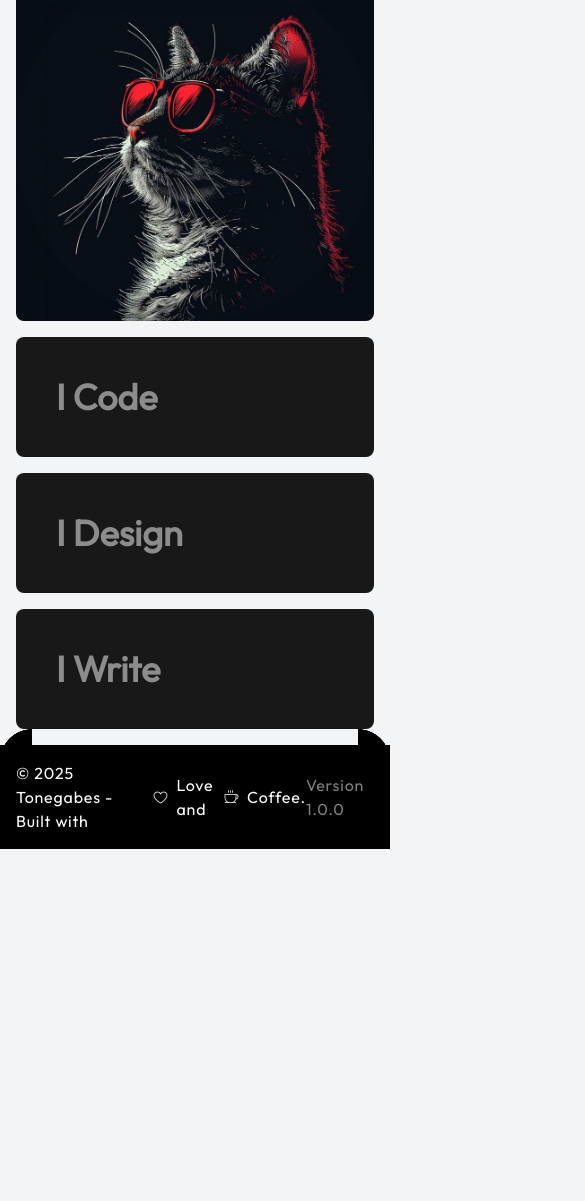
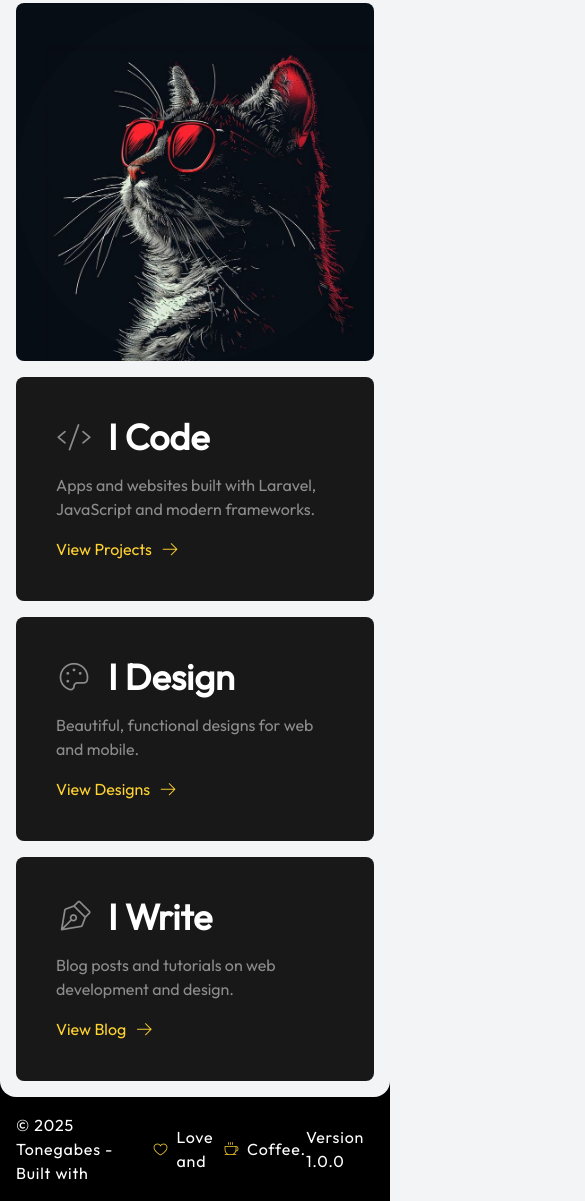
Before and after one commit to tonegabes/portfolio, an Astro site: page / in a window 390 px wide. Shown: the part 533-1734 px from the top of the page, 585 px wide, since content can reach past the window. Before the commit the page ends 1382 px from the top, so only its background shows below. Built offline with nearby package versions, Linux system fonts and the light colour scheme; Astro itself is replaced by a stand-in of ours.

Commit message:
feat: refactor footer, hero, projects, and social button components for improved layout and responsiveness - Redesigned footer with new layout and removed unnecessary elements. - Enhanced hero section with updated styles for better visibility. - Refactored projects section to use a dynamic mapping for project display. - Improved social button interactions and styles for a more engaging user experience. - Updated global styles to support new design elements.

```diff
--- a/src/components/Footer.astro
+++ b/src/components/Footer.astro
@@ -2,21 +2,13 @@
 const version = "1.0.0";
 ---
 
-<div class="relative">
-  <!-- Canto superior esquerdo -->
-  <div
-    aria-hidden="true"
-    class="pointer-events-none absolute -top-4 left-0 h-8 w-8 bg-black [mask-image:radial-gradient(circle_at_100%_100%,black_70%,transparent_71%)] [-webkit-mask-image:radial-gradient(circle_at_100%_100%,black_70%,transparent_71%)] [mask-size:100%_100%] [mask-repeat:no-repeat]"
-  ></div>
-
-  <!-- Canto superior direito -->
-  <div
-    aria-hidden="true"
-    class="pointer-events-none absolute -top-4 right-0 h-8 w-8 bg-black [mask-image:radial-gradient(circle_at_0%_100%,black_70%,transparent_71%)] [-webkit-mask-image:radial-gradient(circle_at_0%_100%,black_70%,transparent_71%)] [mask-size:100%_100%] [mask-repeat:no-repeat]"
-  ></div>
-
+<div class="flex flex-col -mt-6">
+  <div class="flex justify-between items-center">
+    <div class="size-6 -z-10 bg-black "><div class="app-bg-color rounded-bl-2xl size-full"></div></div>
+    <div class="size-6 -z-10 bg-black "><div class="app-bg-color rounded-br-2xl size-full"></div></div>
+  </div>
   <footer role="contentinfo" class="bg-black text-white font-thin tracking-wider p-4 flex justify-between items-center">
     <span class="flex items-center gap-2">© 2025 Tonegabes - Built with <i class="ph-light ph-heart text-primary"></i> Love and <i class="ph-light ph-coffee text-primary"></i> Coffee.</span>
-    <span class="text-white/50">Version {version}</span>
+    <span>Version {version}</span>
   </footer>
 </div>
--- a/src/components/HeroSection.astro
+++ b/src/components/HeroSection.astro
@@ -9,7 +9,7 @@ import HeroSocials from "./HeroSocials.astro";
     <div class="section-bg-color flex grow app-rounded-default">
       <div class="flex flex-col gap-4 m-auto max-w-2xl">
         <h1 class="text-4xl font-bold">
-          I'm <span class="text-rose-500">Tone Gabes</span>. I build interactive platforms with Laravel and JavaScript
+          I'm <span class="text-primary bg-black px-2">Tone Gabes</span>. I build interactive platforms with Laravel and JavaScript
         </h1>
         <p class="text-gray-700 text-lg mt-6">
           Full‑stack developer with 10+ years building digital platforms end‑to‑end. I focus on clean architecture, delightful interfaces, and content that delivers impact.
--- a/src/components/ProjectsSection.astro
+++ b/src/components/ProjectsSection.astro
@@ -1,11 +1,44 @@
+---
+
+const projects = [
+  {
+    title: "I Code",
+    description: "Apps and websites built with Laravel, JavaScript and modern frameworks.",
+    icon: "ph-code",
+    cta: "View Projects",
+  },
+  {
+    title: "I Design",
+    description: "Beautiful, functional designs for web and mobile.",
+    icon: "ph-palette",
+    cta: "View Designs",
+  },
+  {
+    title: "I Write",
+    description: "Blog posts and tutorials on web development and design.",
+    icon: "ph-pen-nib",
+    cta: "View Blog",
+  },
+];
+---
+
 <section id="projects" class="m-4 grid grid-cols-1 md:grid-cols-3 gap-4 grow w-auto" aria-label="Areas of work">
-  <div class="flex flex-col gap-4 bg-black/90 app-rounded-default hover:bg-black p-10">
-    <h1 class="text-4xl font-bold text-white/50">I Code</h1>
-  </div>
-  <div class="flex flex-col gap-4 bg-black/90 app-rounded-default hover:bg-black p-10">
-    <h1 class="text-4xl font-bold text-white/50">I Design</h1>
-  </div>
-  <div class="flex flex-col gap-4 h-full bg-black/90 app-rounded-default hover:bg-black p-10">
-    <h1 class="text-4xl font-bold text-white/50">I Write</h1>
-  </div>
+
+  {
+    projects.map((project) => (
+      <div class="flex flex-col justify-between gap-4 group bg-black/90 app-rounded-default hover:bg-black p-10">
+        <div class="flex flex-col gap-4">
+          <div class="flex items-center gap-4">
+            <i class={`ph-light ${project.icon} text-white/50 text-4xl group-hover:animate-pulse`}></i>
+            <h1 class="text-4xl font-bold text-white">{project.title}</h1>
+          </div>
+          <p class="text-white/50">{project.description}</p>
+        </div>
+        <a href="#" class="text-primary flex items-center gap-2 group-hover:animate-pulse group-hover:gap-4 transition-all duration-300">
+          <span>{project.cta}</span>
+          <i class="ph-light ph-arrow-right text-xl transition-all duration-300 group-hover:block"></i>
+        </a>
+      </div>
+    ))
+  }
 </section>
--- a/src/components/SocialButton.astro
+++ b/src/components/SocialButton.astro
@@ -10,18 +10,18 @@ const { href, icon, text }: Props = Astro.props;
 
 <a
   href={href}
-  class="justify-between grow social-btn-bg-color px-4 py-2 app-rounded-default transition-all duration-300 flex items-center gap-4 group hover:ring-2 hover:ring-black"
+  class="justify-between grow social-btn-bg-color px-4 py-2 app-rounded-default transition-all duration-300 flex items-center gap-4 group"
   target="_blank"
   rel="noopener noreferrer"
   aria-label={`Open ${text} in a new tab`}
 >
   {text}
-  <div class="">
+  <div class="flex items-center gap-2 group-hover:flex-row-reverse transition-all duration-300">
     <i
-      class={`ph-light ${icon} block text-xl transition-all duration-300 group-hover:hidden`}
+      class={`ph-light text-[0px] ph-arrow-up-right transition-all ease-in-out duration-300 group-hover:text-xl`}
     ></i>
     <i
-      class={`ph-light hidden ph-arrow-up-right text-xl transition-all duration-300 group-hover:block`}
+      class={`ph-light ${icon} block text-xl transition-all ease-in-out duration-300 group-hover:text-[0px]`}
     ></i>
   </div>
 </a>
--- a/src/components/TopBar.astro
+++ b/src/components/TopBar.astro
@@ -5,7 +5,9 @@ import Middot from "./Middot.astro";
 
 <div class="flex justify-between items-center p-4">
   <div class="flex items-center gap-10">
-    <Logomark size={32} />
+    <a href="/" class="hover:animate-pulse">
+      <Logomark size={32} />
+    </a>
     <nav class="top-bar-links flex gap-4 text-gray-500 lowercase" aria-label="Main navigation">
       <a href="/">home</a>
       <Middot />
@@ -21,6 +23,9 @@ import Middot from "./Middot.astro";
 
   <a
     href="mailto:tonegabes@gmail.com"
-    class="bg-rose-500 text-white px-4 py-2 rounded-md">Get in touch</a
+    class="bg-black text-primary flex px-4 gap-4 items-center group py-2 rounded-md">
+      <i class="ph-light ph-paper-plane-right group-hover:-rotate-45 text-xl transition-all ease-in-out duration-300 group-hover:block"></i>
+      <span>Get in touch</span>
+  </a
   >
 </div>
--- a/src/styles/global.css
+++ b/src/styles/global.css
@@ -4,6 +4,7 @@
 @theme {
   --font-sans: "Outfit", sans-serif;
   --section-bg-color: var(--color-gray-200);
+  --color-primary: var(--color-amber-300);
 }
 
 /* App */
@@ -30,6 +31,9 @@
 .social-btn-bg-color {
   background-color: var(--section-bg-color);
 }
+.social-btn-bg-color:hover {
+  @apply bg-primary;
+}
 
 /* Top Bar */
 .top-bar-links a {
```
